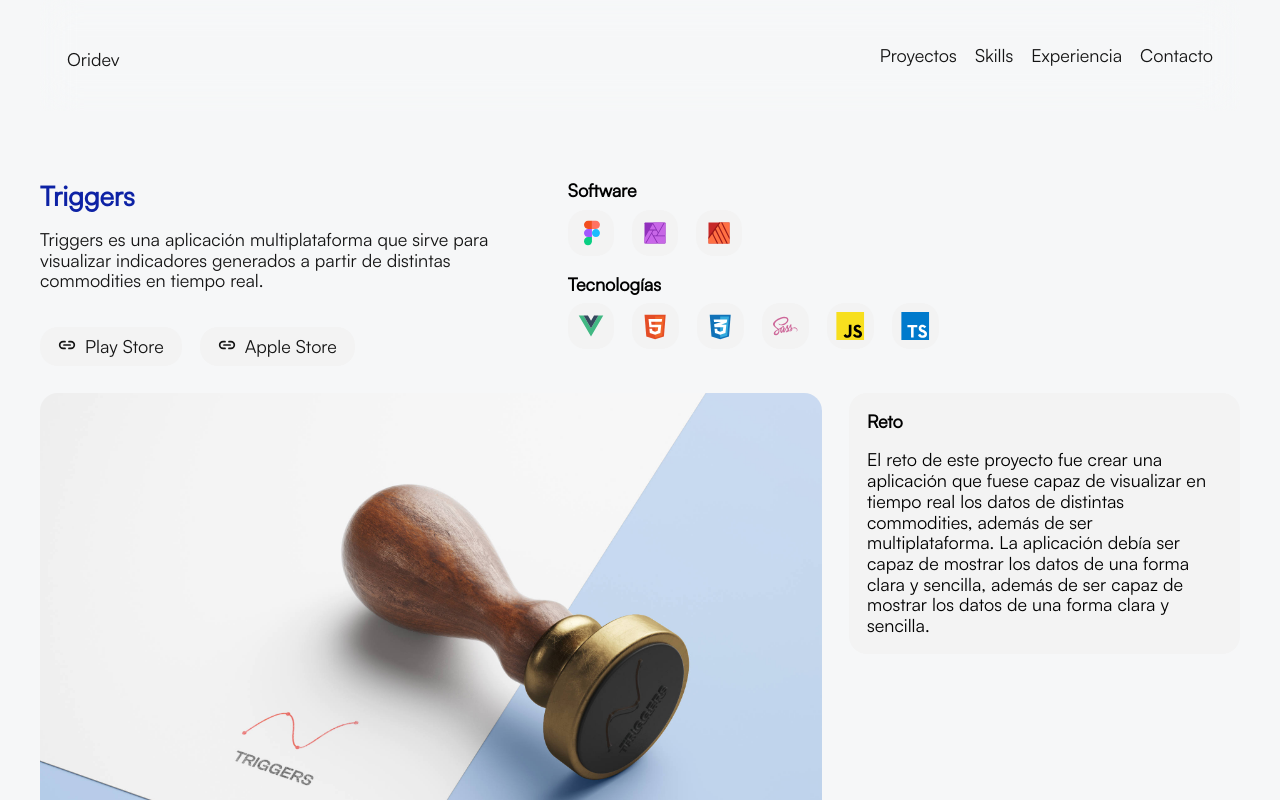
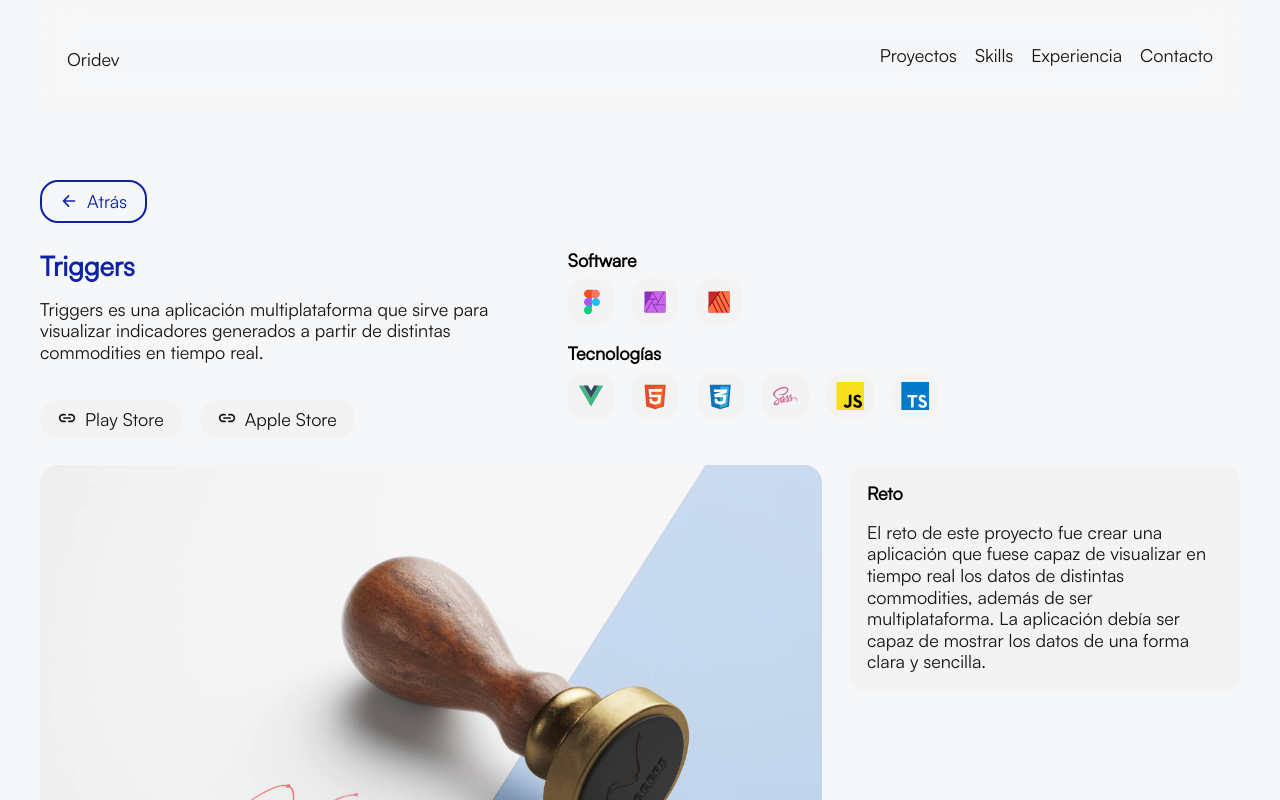
Before and after one commit to cristina-bosa/oridev, a React (Vite) app: page /project/1 in a window 1280 px wide. Shown: the top 800 px of the page. Built offline with nearby package versions, Linux system fonts and the light colour scheme.

Commit message:
Se han modificado los textos del json

```diff
--- a/src/assets/scss/04-objects/_project.scss
+++ b/src/assets/scss/04-objects/_project.scss
@@ -13,6 +13,14 @@
     margin: 1em;
   }
 
+  &__header {
+    display: flex;
+    flex-direction: row;
+    justify-content: space-between;
+    align-items: center;
+    gap: 1em;
+
+  }
   &__content {
     display: flex;
     flex-direction: row;
@@ -78,6 +86,9 @@
     font-size: 1em;
     color: variables.$text-color;
     width: 40ch;
+    @include q.mobile {
+      width: 100%;
+    }
   }
 
   &__url {
@@ -121,6 +132,10 @@
         width: auto;
         height: auto;
         padding: 1em;
+        p{
+          font-size: 1em;
+          color: variables.$text-color;
+        }
       }
     }
     &--left{
--- a/src/assets/scss/main.scss
+++ b/src/assets/scss/main.scss
@@ -27,6 +27,10 @@
   font-family: typography.$regular;
   font-size: 18px;
 }
+p{
+  line-height: 1.2;
+
+}
 body {
   background-color: colors.$background-color;
 
--- a/src/mock/projects.json
+++ b/src/mock/projects.json
@@ -4,7 +4,7 @@
     "title": "Triggers",
     "type": "Profesional",
     "summary": "Triggers es una aplicación multiplataforma que sirve para visualizar indicadores generados a partir de distintas commodities en tiempo real.",
-    "challenge": "El reto de este proyecto fue crear una aplicación que fuese capaz de visualizar en tiempo real los datos de distintas commodities, además de ser multiplataforma. La aplicación debía ser capaz de mostrar los datos de una forma clara y sencilla, además de ser capaz de mostrar los datos de una forma clara y sencilla.",
+    "challenge": "El reto de este proyecto fue crear una aplicación que fuese capaz de visualizar en tiempo real los datos de distintas commodities, además de ser multiplataforma. La aplicación debía ser capaz de mostrar los datos de una forma clara y sencilla.",
     "urls": [
       {
         "name": "Play Store",
@@ -67,7 +67,7 @@
     "title": "Twelf Solutions",
     "type": "Profesional",
     "summary": "Desarollo de una marca para una empresa en crecimiento, la cual se enfoca en la creación de aplicaciones mediante SalesForce. Además, se ha diseñado la página web.",
-    "challenge": "El reto de este proyecto fue realizar una marca acorde a los requerimientos del cliente, además de diseñar una página web que fuese capaz de mostrar los servicios de la empresa de una forma clara y sencilla.",
+    "challenge": "El reto de este proyecto fue realizar una marca acorde a los requerimientos del cliente, además de diseñar una página web que fuese capaz de mostrar con rápidez lo que hace la empresa, en este caso, aún no estaban definidos los servicios, por lo que se ha optado por mostrar el nombre de la misma y un enlace de contacto.",
     "urls": [
       {
         "name": "Web",
@@ -100,7 +100,7 @@
     "title": "Joafia",
     "type": "Profesional",
     "summary": "Dos personas que se unen para el resto de sus vidas, es un proyecto que se basa en la creacion de una boda, desde la papeleria hasta la pagina web, todo con un mismo estilo y concepto.",
-    "challenge": "El reto de este proyecto fue crear una aplicación que fuese capaz de visualizar en tiempo real los datos de distintas commodities, además de ser multiplataforma. La aplicación debía ser capaz de mostrar los datos de una forma clara y sencilla, además de ser capaz de mostrar los datos de una forma clara y sencilla.",
+    "challenge": "Joafia fue un reto personal, los clientes querían que toda la temática de su boda estuviese basado en el art deco, de ahí, a que se escogieran unos colores determinados para que en un solo vistazo al ver las invitaciones de boda o el mismo aspecto gráfico de la web te recordase a esa ese arte.",
     "urls": [
       {
         "name": "Web",
@@ -132,8 +132,8 @@
     "id": 4,
     "title": "PL Ships",
     "type": "Profesional",
-    "summary": "Creación de la marca, así como la página. La página es una web bastante sencilla que era lo que quería el cliente",
-    "challenge": "asdasdasdasdasdasdasdasd",
+    "summary": "Creación de la marca corporativa de la empresa así como la página. La página es una web bastante sencilla que era lo que quería el cliente",
+    "challenge": null,
     "urls": [
       {
         "name": "Web",
@@ -174,7 +174,7 @@
     "title": "Books for all",
     "type": "Personal",
     "summary": "Creación de una página web para la venta de libros, la página es bastante sencilla, posee pqueñas animaciones. Si quieres comprobar el apartado de 'descuento' tienes que escribir 'SAVE10'.",
-    "challenge": "El reto de este proyecto fue crear una página web que fuese capaz de mostrar los libros de una forma clara y sencilla, además de ser capaz de mostrar los datos de una forma clara y sencilla. Además, la página debía ser capaz de mostrar los libros de una forma clara y sencilla.",
+    "challenge": null,
     "urls": [
       {
         "name": "Web",
--- a/src/pages/ProjectPage.tsx
+++ b/src/pages/ProjectPage.tsx
@@ -3,15 +3,23 @@ import { useParams } from "react-router-dom"
 import DataProjects from '../mock/projects.json'
 import { Tooltip } from "react-tooltip";
 import { IoLink } from "react-icons/io5";
+import { IoArrowBack } from "react-icons/io5";
+
 const ProjectIndividual = () => {
   const { id } = useParams();
 
   const project = DataProjects.find(project => project.id === +id)
-
+  const handleBack = () => {
+    window.history.back();
+  }
   return (
     <>
       <HeaderComponent />
       <main className="project">
+        <section className="project__header">
+          <button className="btn btn--primary" onClick={handleBack}><IoArrowBack />
+            Atrás</button>
+        </section>
         <section className="project__content">
           <section className="project__information">
             <h1 className="project--title">{project?.title}</h1>
@@ -71,13 +79,17 @@ const ProjectIndividual = () => {
             <img className="project-img" alt={`${project?.title}`} src={project?.gallery[0]} />
           </section>
           <section className="project__additionalcontent--right">
-            <div className="project__additionalcontent--right--card">
-              <h3>Reto</h3>
-              <p>{project?.challenge}</p>
-            </div>
+
+            {project?.challenge === null ? ""
+              :
+              (<div className="project__additionalcontent--right--card">
+                <h2>Reto</h2>
+                <p> {project?.challenge}</p></div>)}
+
+
           </section>
         </section>
-      </main>
+      </main >
     </>
   )
 }
```
